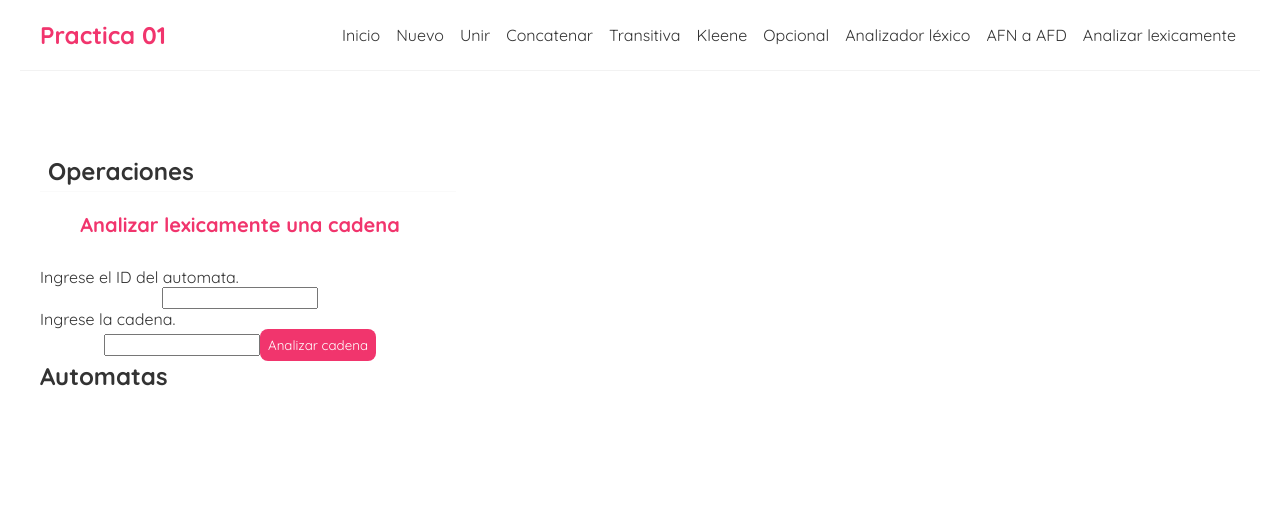
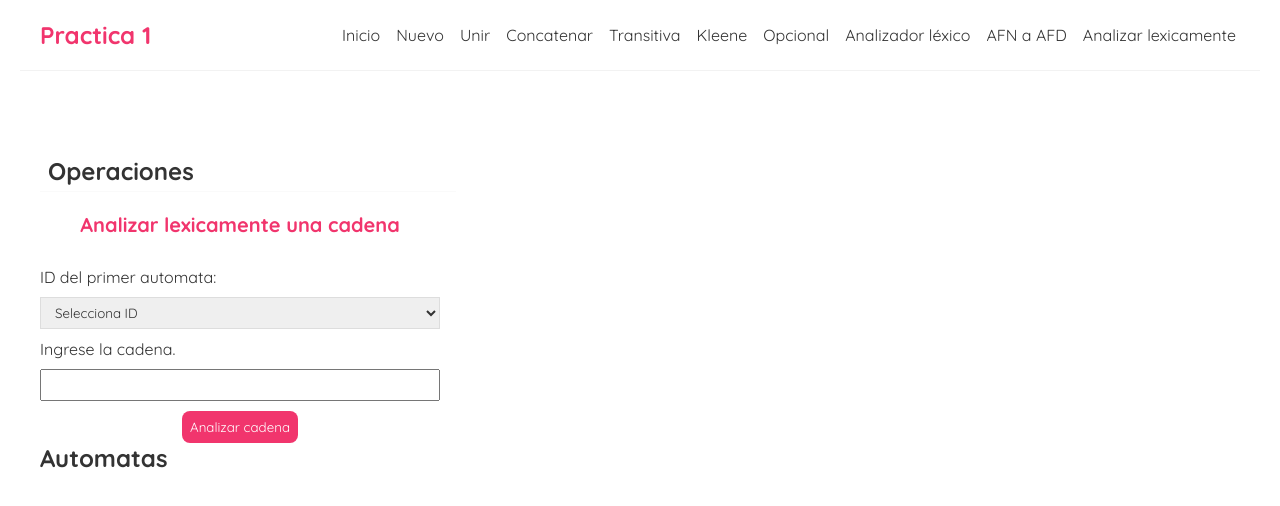
Before and after one commit to JomaDm/Proyecto_Compiladores, a React (Create React App) app: page /operation/AnalyzeLexically in a window 1280 px wide. Shown: the top 506 px of the page. Built offline with nearby package versions, Linux system fonts and the light colour scheme.

Commit message:
Cambios menores en la barra de navegacion

```diff
--- a/src/components/navbar.js
+++ b/src/components/navbar.js
@@ -3,7 +3,7 @@ import {Link} from 'react-router-dom'
 const Navbar = () => {
     return (
         <nav className="navbar">
-            <h1>Practica 01</h1>
+            <h1>Practica 1</h1>
             <div className="links">
                 <Link to="/">Inicio</Link>
                 <Link to="../operation/New">Nuevo</Link>
--- a/src/operation/AnalyzeLexically.js
+++ b/src/operation/AnalyzeLexically.js
@@ -1,16 +1,38 @@
 import Operations from "../components/operations"
 import Table from "../components/table"
+import { useState } from "react";
 
 const AnalyzeLexically = ({automatas, agregarAutomata, eliminarAutomata}) => {
+    const [op1, setOp1] = useState(-1);
     return (
         <div className="AnalyzeLexically">
         <Operations></Operations>
         <form className="create">
             <h3>Analizar lexicamente una cadena</h3>
-            <label>Ingrese el ID del automata.</label>
-                <input type="text" id="input-id1"></input>
+            <label>ID del primer automata:</label>
+                    <select
+                        value={op1}
+                        id="Automata1"
+                        onChange={(event) => setOp1(event.target.value)}
+                    >
+                        <option
+                            value="-1" disabled hidden
+                        >
+                            Selecciona ID
+                        </option>
+                        {
+                            automatas.map( automata => {
+                                return (
+                                    <option
+                                        key={automata.idAFN}
+                                        value={automata.idAFN}
+                                    >ID {automata.idAFN}</option>
+                                )
+                            })
+                        }
+                    </select>
             <label>Ingrese la cadena.</label>
-                <input type="text" id="input-id2"></input>
+                <input className="create-input" type="text" id="input-id2"></input>
                 <button className="boton">Analizar cadena</button>
         </form>
         <h2>Automatas</h2>
```
